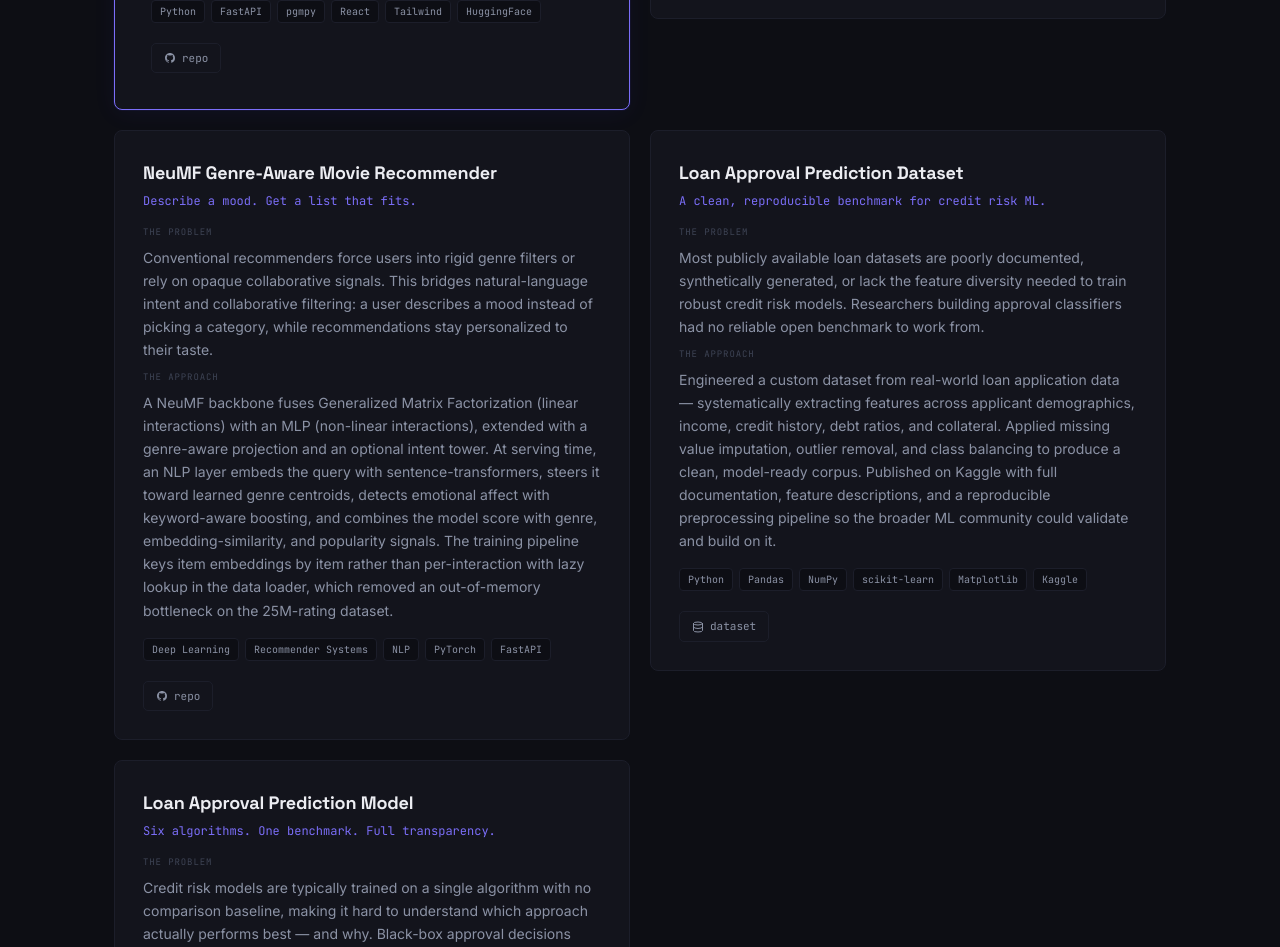
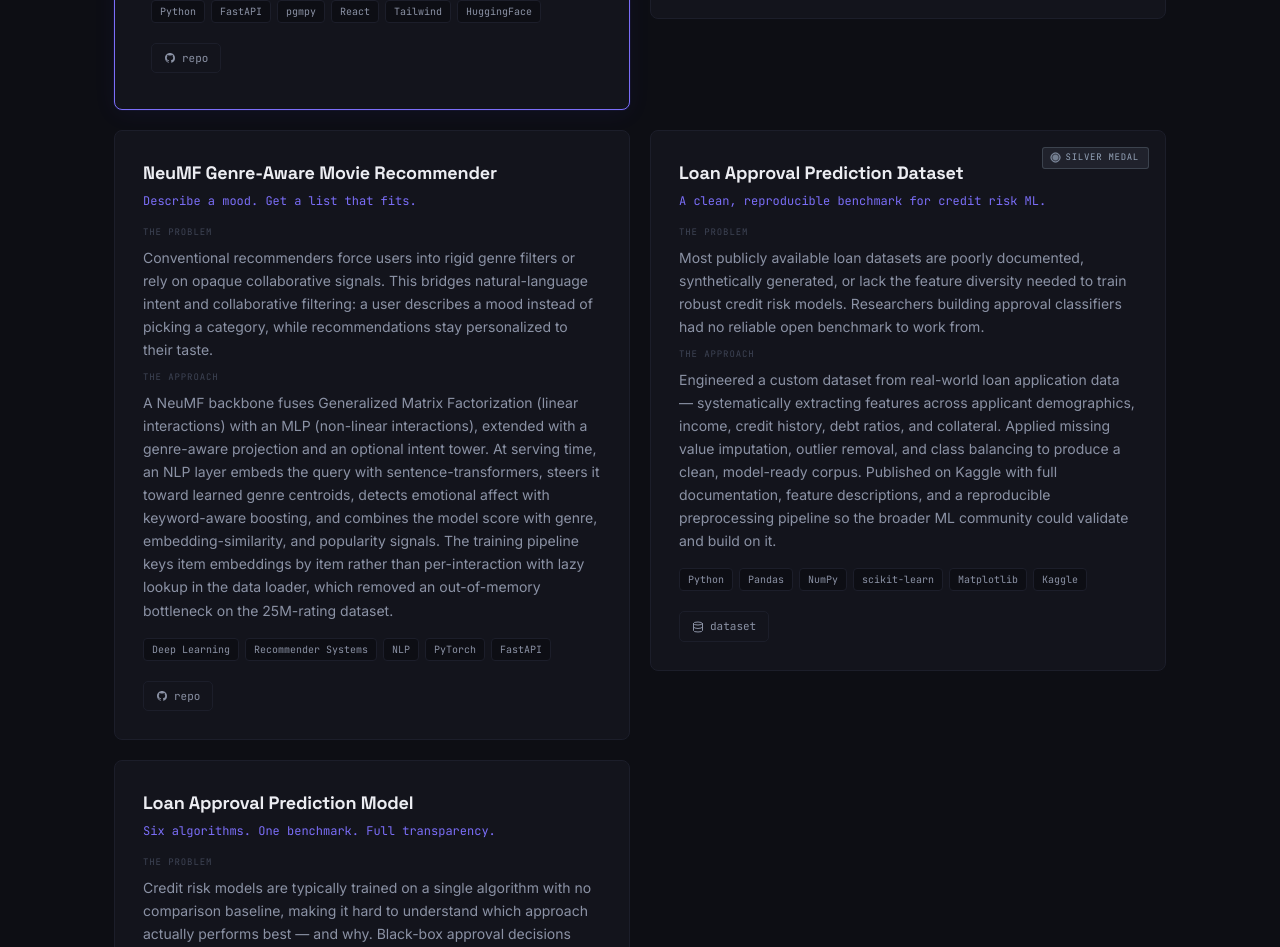
Before and after one commit to DEMONKINGKAI/portfolio, a React (Vite) app: page / in a window 1280 px wide. Shown: the part 2100-3047 px from the top of the page. Built offline with nearby package versions, Linux system fonts and the light colour scheme.

Commit message:
Update - 3.1

```diff
--- a/src/components/Work.jsx
+++ b/src/components/Work.jsx
@@ -37,6 +37,7 @@ const PROJECTS = [
     name: 'Loan Approval Prediction Dataset',
     tagline: 'A clean, reproducible benchmark for credit risk ML.',
     featured: false,
+    medal: 'silver',
     problem: `Most publicly available loan datasets are poorly documented, synthetically generated, or lack the feature diversity needed to train robust credit risk models. Researchers building approval classifiers had no reliable open benchmark to work from.`,
     approach: `Engineered a custom dataset from real-world loan application data — systematically extracting features across applicant demographics, income, credit history, debt ratios, and collateral. Applied missing value imputation, outlier removal, and class balancing to produce a clean, model-ready corpus. Published on Kaggle with full documentation, feature descriptions, and a reproducible preprocessing pipeline so the broader ML community could validate and build on it.`,
     stack: ['Python', 'Pandas', 'NumPy', 'scikit-learn', 'Matplotlib', 'Kaggle'],
@@ -108,6 +109,35 @@ function ProjectCard({ p }) {
           }}
         >
           flagship
+        </span>
+      )}
+
+      {p.medal === 'silver' && (
+        <span
+          title="Kaggle Silver Medal"
+          style={{
+            position: 'absolute',
+            top: 16,
+            right: 16,
+            display: 'inline-flex',
+            alignItems: 'center',
+            gap: 5,
+            fontFamily: "'JetBrains Mono', monospace",
+            fontSize: 9,
+            color: '#94A3B8',
+            background: 'rgba(148,163,184,0.10)',
+            border: '1px solid rgba(148,163,184,0.25)',
+            padding: '3px 9px 3px 7px',
+            borderRadius: 3,
+            letterSpacing: '0.08em',
+            textTransform: 'uppercase',
+          }}
+        >
+          <svg width="11" height="11" viewBox="0 0 24 24" fill="none" style={{ flexShrink: 0 }}>
+            <circle cx="12" cy="12" r="10" fill="rgba(148,163,184,0.3)" stroke="#94A3B8" strokeWidth="2"/>
+            <circle cx="12" cy="12" r="6" fill="#94A3B8" opacity="0.6"/>
+          </svg>
+          silver medal
         </span>
       )}
 
```
